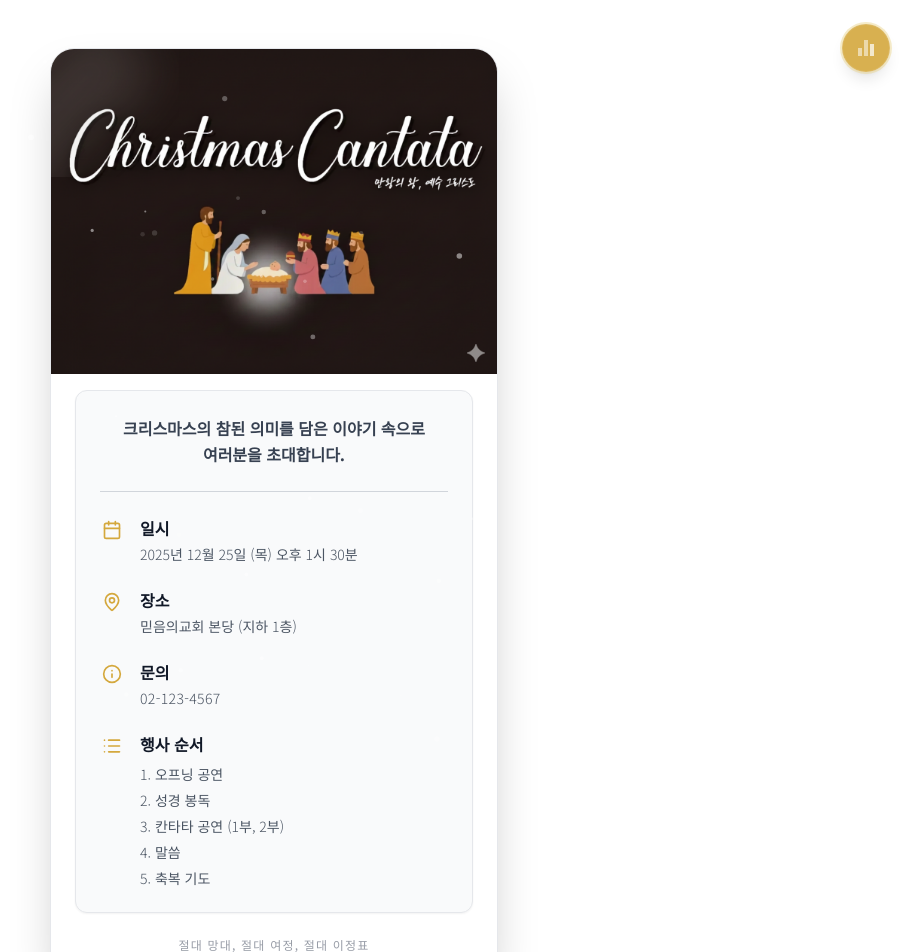
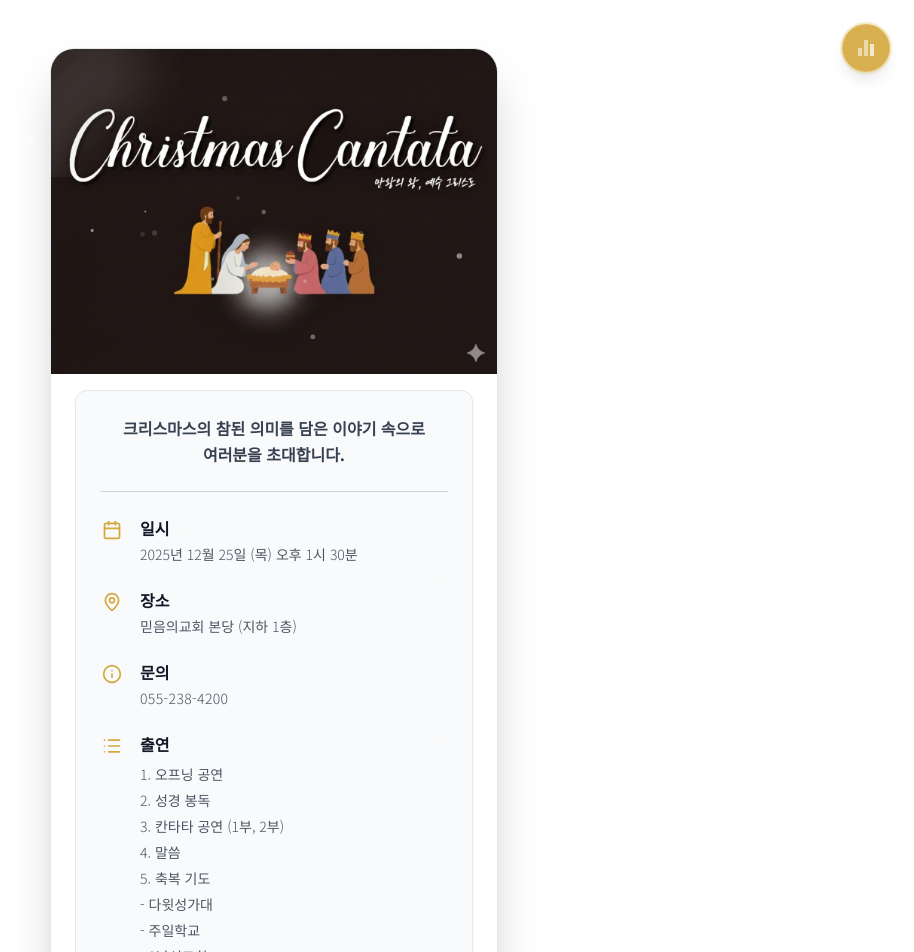
Before and after one commit to remge21c/xmas-invite, a React (Vite) app: page / in a window 1280 px wide. Shown: the top 952 px of the page, without its empty margins (366-1280 px from the left). Built offline with nearby package versions, Linux system fonts and the light colour scheme.

Commit message:
전화번호 수정 및 출연 섹션 업데이트

```diff
--- a/components/EventCard.tsx
+++ b/components/EventCard.tsx
@@ -76,7 +76,7 @@ export const EventCard: React.FC = () => {
                 <List className="w-5 h-5 text-gold-500" />
               </div>
               <div className="flex-1">
-                <h3 className="text-gray-900 font-bold text-base mb-2">행사 순서</h3>
+                <h3 className="text-gray-900 font-bold text-base mb-2">출연</h3>
                 <ul className="space-y-1.5">
                   {EVENT_DATA.program.map((item, index) => (
                     <li key={index} className="text-gray-600 text-sm font-light">
--- a/constants.ts
+++ b/constants.ts
@@ -6,13 +6,16 @@ export const EVENT_DATA: EventDetails = {
   description: "크리스마스의 참된 의미를 담은 이야기 속으로 여러분을 초대합니다.",
   date: "2025년 12월 25일 (목) 오후 1시 30분",
   location: "믿음의교회 본당 (지하 1층)",
-  contact: "02-123-4567",
+  contact: "055-238-4200",
   program: [
     "1. 오프닝 공연",
     "2. 성경 봉독",
     "3. 칸타타 공연 (1부, 2부)",
     "4. 말씀",
-    "5. 축복 기도"
+    "5. 축복 기도",
+    "- 다윗성가대",
+    "- 주일학교",
+    "- 2남선교회"
   ]
 };
 
```
